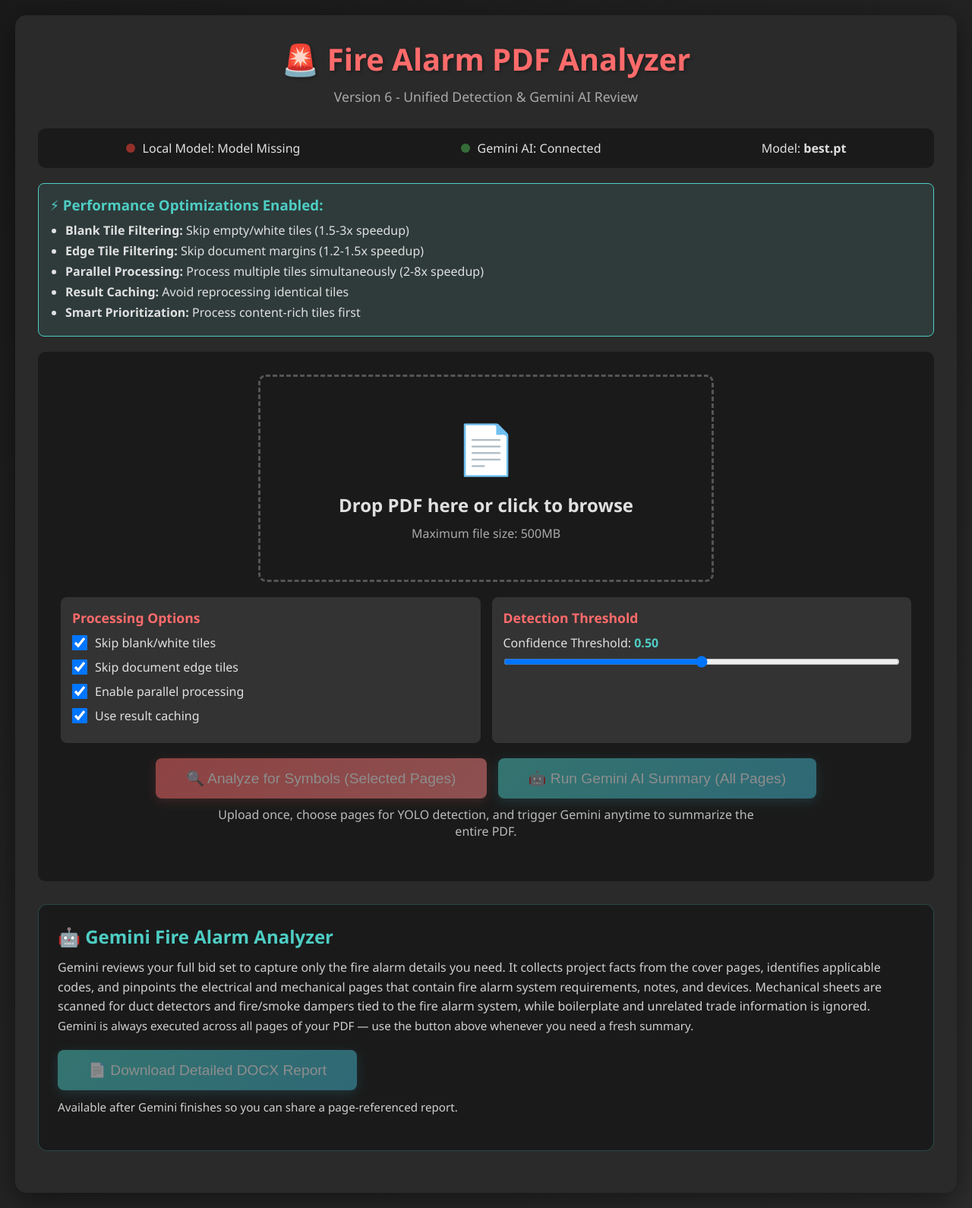
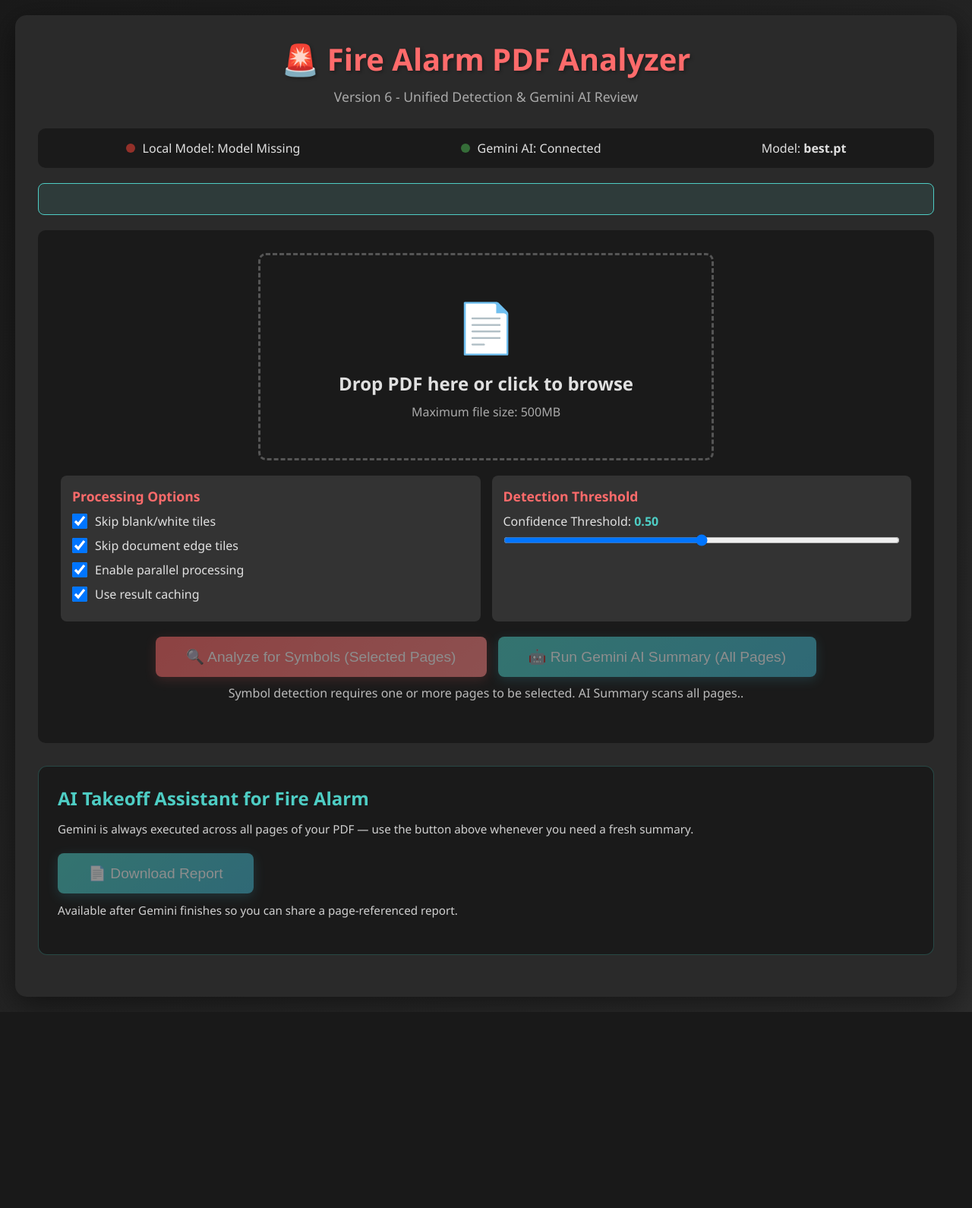
Before and after one commit to dms0313/Fire-Alarm-Project-Takeoff-Assistant, a Flask app: page / in a window 1280 px wide. Shown: the whole page at 76% size. After the commit the page ends 1332 px from the top, so only its background shows below. Run offline with Flask 3, Linux system fonts and the light colour scheme; some libraries are stand-ins or nearby versions.

Commit message:
update index.html and models

```diff
--- a/config.py
+++ b/config.py
@@ -24,7 +24,7 @@ BASE_DIR = Path(__file__).resolve().parent
 # =============================================================================
 # DETECTION MODEL
 # =============================================================================
-_DEFAULT_MODEL_FILENAMES: Tuple[str, ...] = ("best.pt", "model.pt", "weights.pt")
+_DEFAULT_MODEL_FILENAMES: Tuple[str, ...] = ("best.pt", "BESTY.pt", "weights.pt")
 
 
 def _ensure_absolute(path: Path, base: Path) -> Path:
--- a/templates/index.html
+++ b/templates/index.html
@@ -4,7 +4,7 @@
     <meta charset="UTF-8">
     <meta name="viewport" content="width=device-width, initial-scale=1.0">
     <title>🚨 Fire Alarm PDF Analyzer - v6</title>
-    <link rel="stylesheet" href="/static/css/style.css">
+    <link rel="stylesheet" href="../static/css/style.css">
     <script defer src="/static/js/main.js"></script>
 </head>
 <body>
@@ -29,13 +29,8 @@
 
         <section class="analysis-panel" id="analysisPanel">
             <div class="info-banner">
-                <h3>⚡ Performance Optimizations Enabled:</h3>
+                <h3></h3>
                 <ul>
-                    <li><strong>Blank Tile Filtering:</strong> Skip empty/white tiles (1.5-3x speedup)</li>
-                    <li><strong>Edge Tile Filtering:</strong> Skip document margins (1.2-1.5x speedup)</li>
-                    <li><strong>Parallel Processing:</strong> Process multiple tiles simultaneously (2-8x speedup)</li>
-                    <li><strong>Result Caching:</strong> Avoid reprocessing identical tiles</li>
-                    <li><strong>Smart Prioritization:</strong> Process content-rich tiles first</li>
                 </ul>
             </div>
 
@@ -94,7 +89,7 @@
                     <button class="btn" id="analyzeBtn" disabled>🔍 Analyze for Symbols (Selected Pages)</button>
                     <button class="btn btn-gemini" id="startGeminiBtn" disabled>🤖 Run Gemini AI Summary (All Pages)</button>
                 </div>
-                <p class="analysis-helper">Upload once, choose pages for YOLO detection, and trigger Gemini anytime to summarize the entire PDF.</p>
+                <p class="analysis-helper">Symbol detection requires one or more pages to be selected. AI Summary scans all pages..</p>
 
                 <div class="progress-section" id="progressSection">
                     <div class="progress-bar">
@@ -122,18 +117,13 @@
 
         <section class="gemini-panel" id="geminiPanel">
             <div class="gemini-header">
-                <h2>🤖 Gemini Fire Alarm Analyzer</h2>
+                <h2>AI Takeoff Assistant for Fire Alarm</h2>
                 <p>
-                    Gemini reviews your full bid set to capture only the fire alarm details you need. It collects
-                    project facts from the cover pages, identifies applicable codes, and pinpoints the electrical and mechanical
-                    pages that contain fire alarm system requirements, notes, and devices. Mechanical sheets are scanned for
-                    duct detectors and fire/smoke dampers tied to the fire alarm system, while boilerplate and unrelated trade
-                    information is ignored.
                 </p>
                 <p class="gemini-helper">Gemini is always executed across all pages of your PDF — use the button above whenever you need a fresh summary.</p>
                 <div class="gemini-actions">
                     <button class="btn btn-gemini" id="downloadGeminiReportBtn" disabled>
-                        📄 Download Detailed DOCX Report
+                        📄 Download Report
                     </button>
                     <p class="gemini-helper">Available after Gemini finishes so you can share a page-referenced report.</p>
                 </div>
```
Also changed, not shown: 1 other file.
